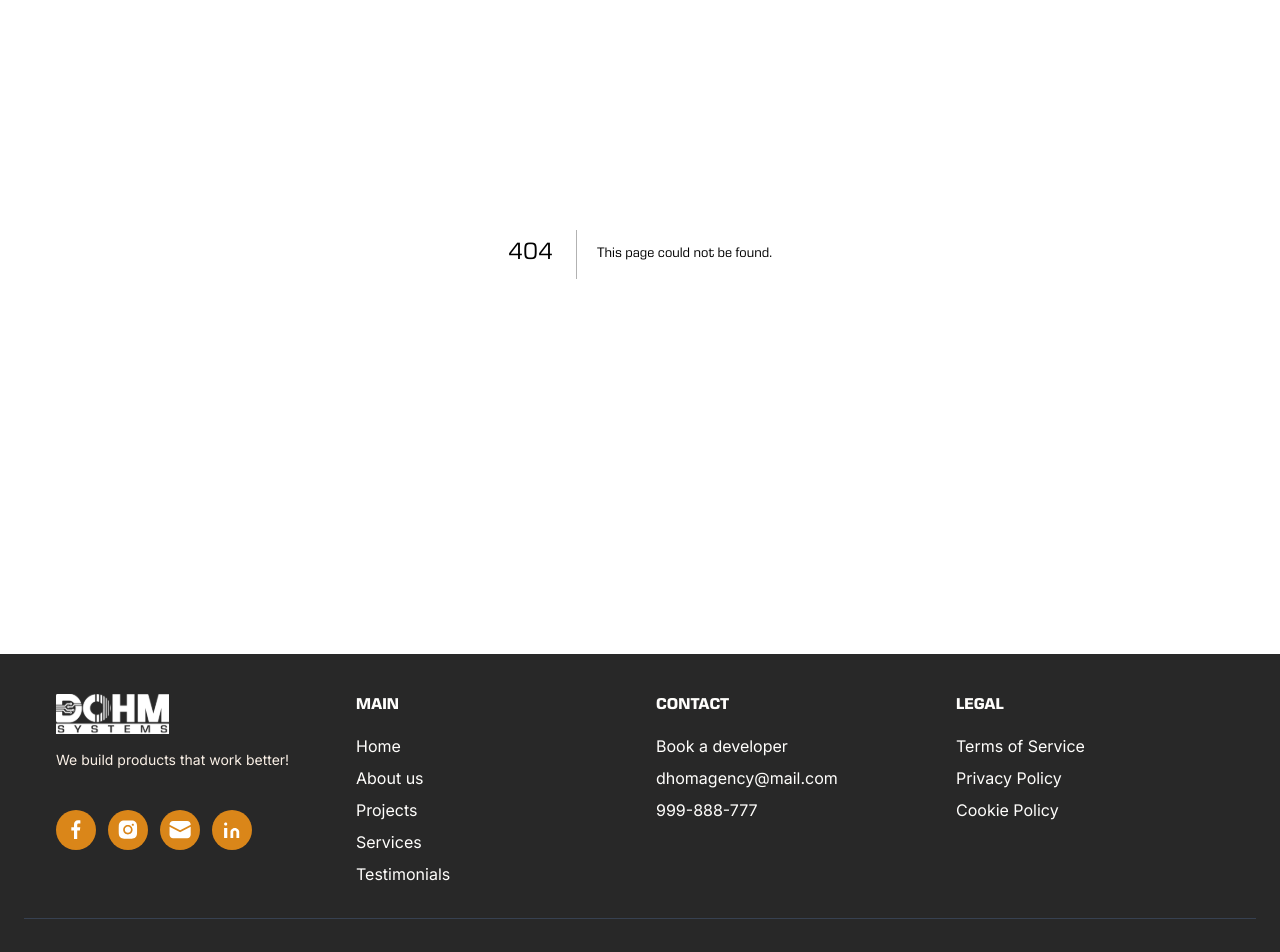
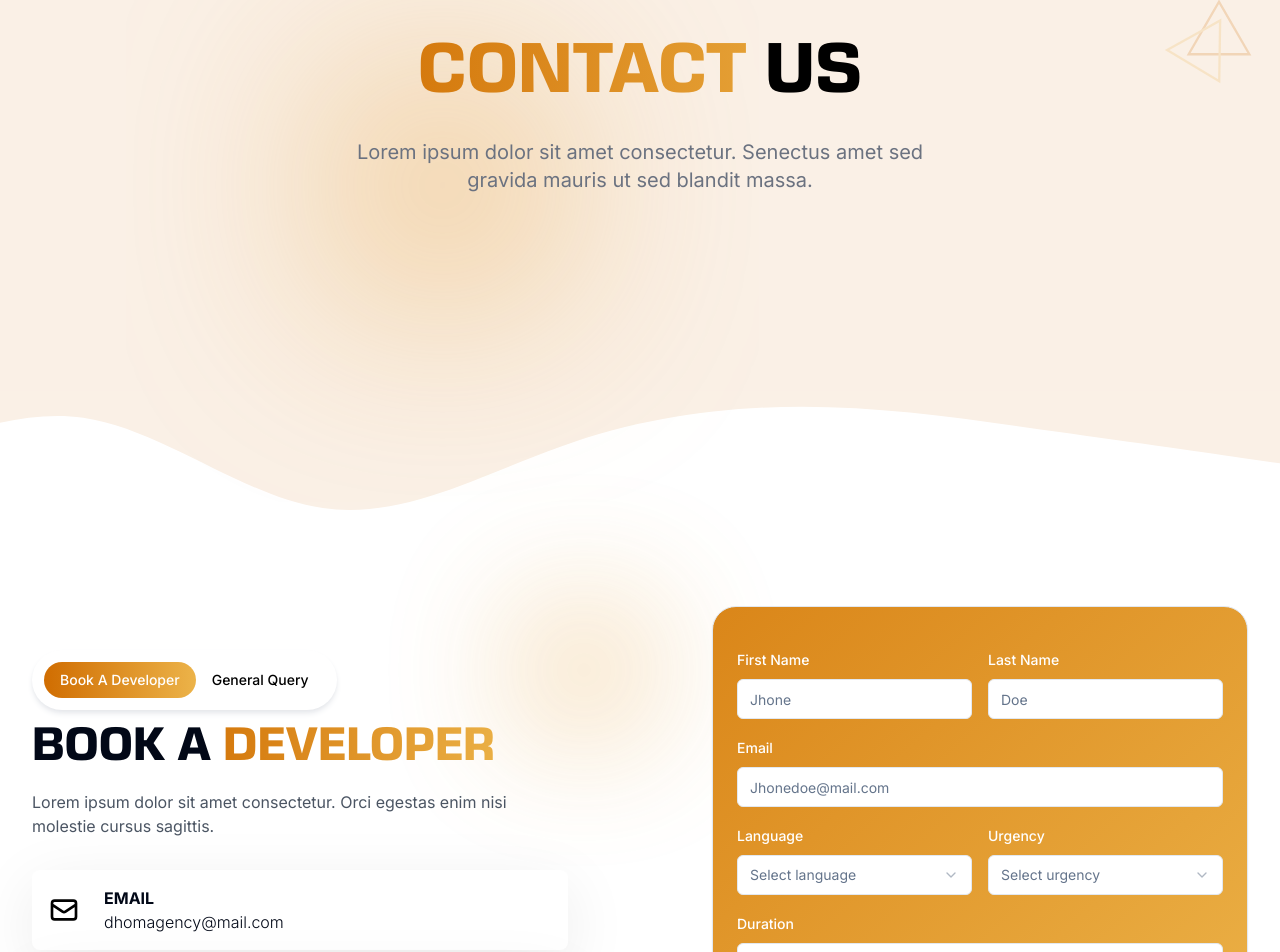
Before and after one commit to sampath-kumaramd/dohm, a Next.js app: page /contact-us in a window 1280 px wide. Before the commit this address had no page. Shown: the part 226-1178 px from the top of the page. Built offline with nearby package versions, Linux system fonts and the light colour scheme.

Commit message:
completed contact-us page

```diff
--- /dev/null
+++ b/src/app/contact-us/page.tsx
@@ -0,0 +1,31 @@
+import React from 'react';
+
+import DeveloperBookingForm from '@/components/HomePage/DeveloperBookingForm';
+import SubHeroSection from '@/components/subHeroSection';
+
+const ContactUs: React.FC = () => {
+  return (
+    <div className="h-auto min-h-screen flex flex-col justify-center">
+      <SubHeroSection
+        title={{
+          firstWord: {
+            text: 'CONTACT',
+            gradientColors: {
+              from: '#d57a0e',
+              to: '#e49f34',
+            },
+          },
+          secondWord: {
+            text: 'US',
+            color: '#000000',
+          },
+          reverseColors: false,
+        }}
+        subtitle="Lorem ipsum dolor sit amet consectetur. Senectus amet sed gravida mauris ut sed blandit massa."
+      />
+      <DeveloperBookingForm showSelectionButtons={true} />
+    </div>
+  );
+};
+
+export default ContactUs;
--- a/src/components/HomePage/DeveloperBookingForm.tsx
+++ b/src/components/HomePage/DeveloperBookingForm.tsx
@@ -1,5 +1,5 @@
 'use client';
-import React from 'react';
+import React, { useState } from 'react';
 
 import { zodResolver } from '@hookform/resolvers/zod';
 import Image from 'next/image';
@@ -26,10 +26,12 @@ import {
   SelectValue,
 } from '@/components/ui/select';
 
-
 import homePageFormBg from '../../../public/background/home-page-form.svg';
 import GradientText from '../ui/GradientText';
 
+interface DeveloperBookingFormProps {
+  showSelectionButtons?: boolean;
+}
 
 const formSchema = z.object({
   firstName: z.string().min(1, 'First name is required'),
@@ -42,7 +44,9 @@ const formSchema = z.object({
 
 type FormValues = z.infer<typeof formSchema>;
 
-const DeveloperBookingForm: React.FC = () => {
+const DeveloperBookingForm: React.FC<DeveloperBookingFormProps> = ({
+  showSelectionButtons = false,
+}) => {
   const form = useForm<FormValues>({
     resolver: zodResolver(formSchema),
     defaultValues: {
@@ -59,17 +63,48 @@ const DeveloperBookingForm: React.FC = () => {
     console.log(data);
     // Handle form submission here
   };
+  const [selectedOption, setSelectedOption] = useState('developer');
 
   return (
     <section id="developer-booking-form" className="py-16 relative">
-
-      <Image unoptimized  src={homePageFormBg.src} alt="Form Background" width={400} height={400} className=' absolute left-96 -top-10' />
-    <div className=" relative grid grid-cols-7 justify-between p-8  gap-4 min-h-[50vh] container">
-        <div className=" col-span-3 items-center flex">
-          <div>
-
+      <Image
+        unoptimized
+        src={homePageFormBg.src}
+        alt="Form Background"
+        width={400}
+        height={400}
+        className=" absolute left-96 -top-10"
+      />
+      <div className=" relative grid grid-cols-8 justify-between p-8  gap-36 min-h-[50vh] container">
+        <div className="col-span-4 items-center flex">
+          <div className="w-full">
+            {showSelectionButtons && (
+              <div className="inline-flex mb-4 bg-white p-3 rounded-full shadow-md shadow-gray-200">
+                <button
+                  className={`px-4 py-2 rounded-full text-sm font-medium transition-colors duration-200 ${
+                    selectedOption === 'developer'
+                      ? 'bg-gradient-to-r from-orange to-orange-lighter text-white'
+                      : 'text-black '
+                  }`}
+                  onClick={() => setSelectedOption('developer')}
+                >
+                  Book A Developer
+                </button>
+                <button
+                  className={`px-4 py-2 rounded-full text-sm font-medium transition-colors duration-200 ${
+                    selectedOption === 'query'
+                      ? 'bg-gradient-to-r from-orange to-orange-lighter text-white'
+                      : 'text-black'
+                  }`}
+                  onClick={() => setSelectedOption('query')}
+                >
+                  General Query
+                </button>
+              </div>
+            )}
             <h1 className="text-5xl font-bold mb-4">
-            BOOK A <span className="text-orange-500">
+              BOOK A{' '}
+              <span className="text-orange-500">
                 <GradientText gradientColors={['#d57a0e', '#eaaf44']}>
                   DEVELOPER
                 </GradientText>
@@ -95,11 +130,9 @@ const DeveloperBookingForm: React.FC = () => {
                     d="M3 8l7.89 5.26a2 2 0 002.22 0L21 8M5 19h14a2 2 0 002-2V7a2 2 0 00-2-2H5a2 2 0 00-2 2v10a2 2 0 002 2z"
                   />
                 </svg>
-              <div className=' ms-4'>
-                <div className=' font-bold'>
-                  EMAIL
-                </div>
-            <div className=' font-light'>dhomagency@mail.com</div>
+                <div className=" ms-4">
+                  <div className=" font-bold">EMAIL</div>
+                  <div className=" font-light">dhomagency@mail.com</div>
                 </div>
               </div>
             </div>
@@ -119,20 +152,21 @@ const DeveloperBookingForm: React.FC = () => {
                     d="M3 5a2 2 0 012-2h3.28a1 1 0 01.948.684l1.498 4.493a1 1 0 01-.502 1.21l-2.257 1.13a11.042 11.042 0 005.516 5.516l1.13-2.257a1 1 0 011.21-.502l4.493 1.498a1 1 0 01.684.949V19a2 2 0 01-2 2h-1C9.716 21 3 14.284 3 6V5z"
                   />
                 </svg>
-               <div className=' ms-4'>
-                <div className=' font-bold'>
-                  CONTACT
-                </div>
-            <div className=' font-light'>999-888-777</div>
+                <div className=" ms-4">
+                  <div className=" font-bold">CONTACT</div>
+                  <div className=" font-light">999-888-777</div>
                 </div>
               </div>
             </div>
           </div>
         </div>
         <Card className=" col-span-4 bg-gradient-to-br from-orange-light to-orange-lighter text-white  mx-auto  rounded-3xl">
-        <CardContent className=' py-10'>
+          <CardContent className=" py-10">
             <Form {...form}>
-            <form onSubmit={form.handleSubmit(onSubmit)} className="space-y-4">
+              <form
+                onSubmit={form.handleSubmit(onSubmit)}
+                className="space-y-4"
+              >
                 <div className="grid grid-cols-2 gap-4">
                   <FormField
                     control={form.control}
--- a/src/components/navBar.tsx
+++ b/src/components/navBar.tsx
@@ -1,10 +1,9 @@
-"use client"
+'use client';
 import React, { useState } from 'react';
 
 import { Menu, X } from 'lucide-react';
 import Image from 'next/image';
 import Link from 'next/link';
-
 
 import CustomButton from './customButton';
 
@@ -19,7 +18,8 @@ const Navbar = () => {
     <div className="bg-cream-dark">
       <nav className="flex justify-between items-center py-4 px-6 container mx-auto">
         <div className="flex items-center">
-          <Image unoptimized
+          <Image
+            unoptimized
             src="/logo.svg"
             alt="DCHM Logo"
             className="h-10 w-auto"
@@ -40,28 +40,36 @@ const Navbar = () => {
           <Link href="/services" className="text-charcoal hover:text-orange">
             <h6>Services</h6>
           </Link>
-          <Link href="/contact">
+          <Link href="/contact-us">
             <CustomButton>Contact us</CustomButton>
           </Link>
         </div>
         <div className="md:hidden">
           <button onClick={toggleMenu} className="text-charcoal items-center">
-            {isMenuOpen ? <X size={24} /> :
-              <Image unoptimized
+            {isMenuOpen ? (
+              <X size={24} />
+            ) : (
+              <Image
+                unoptimized
                 src="/icons/menu.svg"
                 alt="menu Logo"
                 className="h-10 w-auto"
                 width={40}
                 height={40}
-          />}
+              />
+            )}
           </button>
         </div>
       </nav>
       {isMenuOpen && (
         <div className="md:hidden fixed inset-0 bg-cream-dark z-50">
           <div className="flex flex-col items-center justify-center h-full space-y-8">
-            <button onClick={toggleMenu} className="absolute top-4 right-6 text-charcoal">
-            <Image unoptimized
+            <button
+              onClick={toggleMenu}
+              className="absolute top-4 right-6 text-charcoal"
+            >
+              <Image
+                unoptimized
                 src="/icons/close.svg"
                 alt="menu Logo"
                 className="h-10 w-auto"
@@ -69,19 +77,35 @@ const Navbar = () => {
                 height={40}
               />
             </button>
-            <Link href="/" className="text-charcoal hover:text-orange" onClick={toggleMenu}>
+            <Link
+              href="/"
+              className="text-charcoal hover:text-orange"
+              onClick={toggleMenu}
+            >
               <h6>Home</h6>
             </Link>
-            <Link href="/about" className="text-charcoal hover:text-orange" onClick={toggleMenu}>
+            <Link
+              href="/about"
+              className="text-charcoal hover:text-orange"
+              onClick={toggleMenu}
+            >
               <h6>About us</h6>
             </Link>
-            <Link href="/projects" className="text-charcoal hover:text-orange" onClick={toggleMenu}>
+            <Link
+              href="/projects"
+              className="text-charcoal hover:text-orange"
+              onClick={toggleMenu}
+            >
               <h6>Projects</h6>
             </Link>
-            <Link href="/services" className="text-charcoal hover:text-orange" onClick={toggleMenu}>
+            <Link
+              href="/services"
+              className="text-charcoal hover:text-orange"
+              onClick={toggleMenu}
+            >
               <h6>Services</h6>
             </Link>
-            <Link href="/contact" onClick={toggleMenu}>
+            <Link href="/contact-us" onClick={toggleMenu}>
               <CustomButton>Contact us</CustomButton>
             </Link>
           </div>
@@ -91,5 +115,4 @@ const Navbar = () => {
   );
 };
 
-
 export default Navbar;
```
Also changed, not shown: src/components/contactInfoSection.tsx (deleted). Lines whose indentation alone changed are shown as unchanged.
